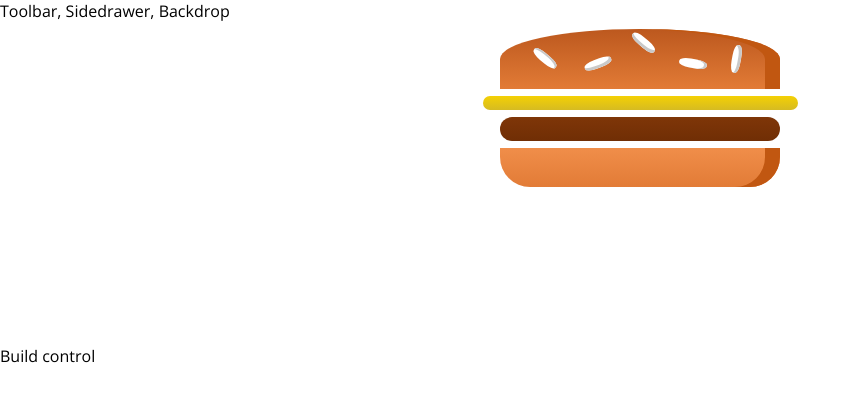
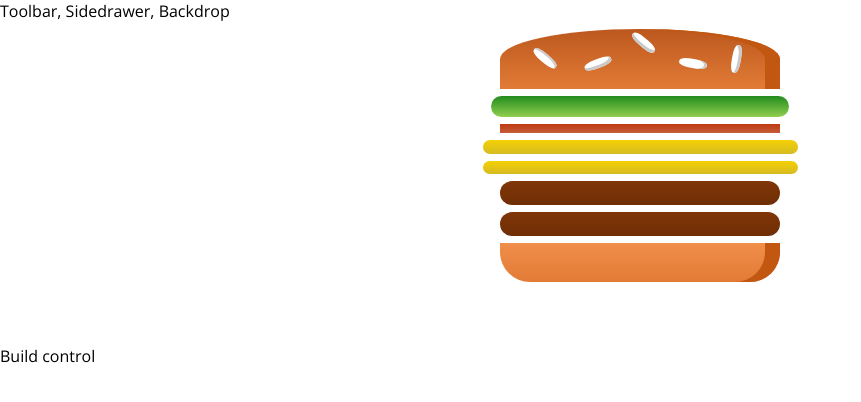
Before and after one commit to amangoyal2611/burger-app, a React (Create React App) app: page / in a window 1280 px wide. Shown: the top 402 px of the page, without its empty margins (0-861 px from the left). Built offline with nearby package versions, Linux system fonts and the light colour scheme.

Commit message:
burger layers using state

```diff
--- a/src/components/Burger/Burger.js
+++ b/src/components/Burger/Burger.js
@@ -3,11 +3,18 @@ import classes from './Burger.module.css'
 import BurgerIngredient from './BurgerIngredient/BurgerIngredient'
 
 const burger = (props) => {
+
+    const transformedIngredients = Object.keys(props.ingredients)
+        .map(igKey => {
+            return [...Array(props.ingredients[igKey])].map((_, i) => {
+                return <BurgerIngredient key={"" + igKey + i} type={igKey} />
+            })
+        })
+
     return (
         <div className={classes.Burger}>
             <BurgerIngredient type="bread-top" />
-            <BurgerIngredient type="cheese" />
-            <BurgerIngredient type="meat" />
+            {transformedIngredients}
             <BurgerIngredient type="bread-bottom" />
         </div>
     );
--- a/src/containers/BurgerBuilder/BurgerBuilder.js
+++ b/src/containers/BurgerBuilder/BurgerBuilder.js
@@ -3,10 +3,20 @@ import Aux from '../../hoc/Auxx';
 import Burger from '../../components/Burger/Burger'
 
 class BurgerBuilder extends Component {
+
+    state = {
+        ingredients: {
+            salad: 1,
+            bacon: 1,
+            cheese: 2,
+            meat: 2
+        }
+    }
+
     render() {
         return (
             <Aux>
-                <Burger />
+                <Burger ingredients={this.state.ingredients} />
                 <p>Build control</p>
             </Aux>
         );
```
